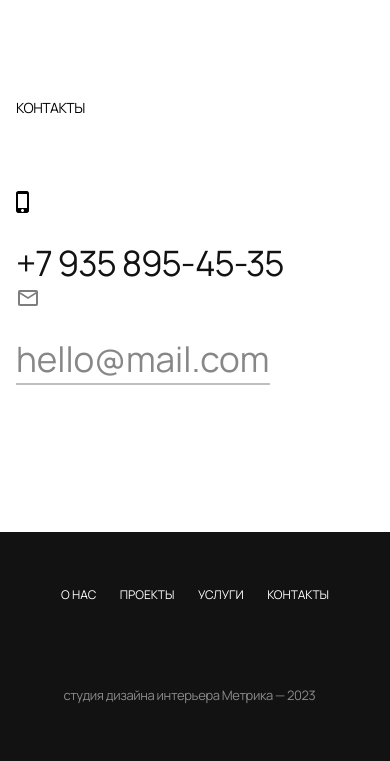
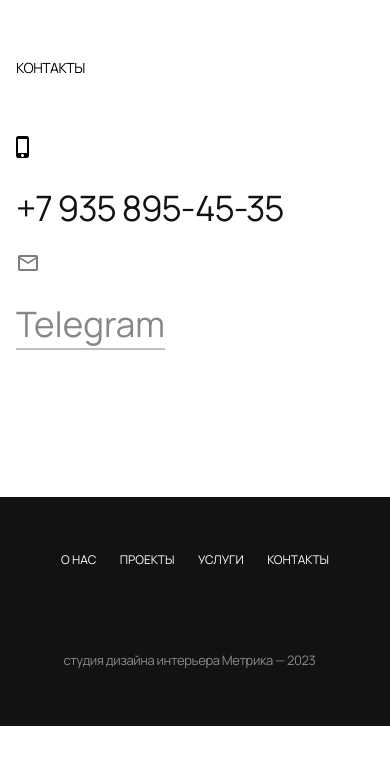
Before and after one commit to ZloyPapan/metrika-adaptive, a plain HTML site: page index.html in a window 390 px wide. Shown: the part 6799-7560 px from the top of the page. After the commit the page ends 7525 px from the top, so only its background shows below. Drawn offline with Linux system fonts and the light colour scheme.

Commit message:
checkpoint final

```diff
--- a/index.html
+++ b/index.html
@@ -209,7 +209,7 @@
         <div class="contact-wrapper">
             <a href="tel:+7 935  895-45-35" class="contact-phone">+7 935  895-45-35</a>
             <div class="contact-mail">
-              <a href="mailto:hello@mail.com" class="contact-link">hello@mail.com</a>
+              <a href="https://t.me/toozemoon" target="_blank" class="contact-link">Telegram</a>
             </div>
         </div>
       </div>
--- a/styles/contacts.css
+++ b/styles/contacts.css
@@ -99,6 +99,8 @@
 
   }
   .contacts-title {
+    margin-top: 80px;
+    margin-bottom: 58px;
     font-size: 14px;
     line-height: 19px;
   }
@@ -111,7 +113,7 @@ line-height: 46px;
 
 
   .contact-mail {
-    /* width: 100%; */
+   margin-top: 20px;
     font-size: 35px;
     line-height: 46px;
   }
```
